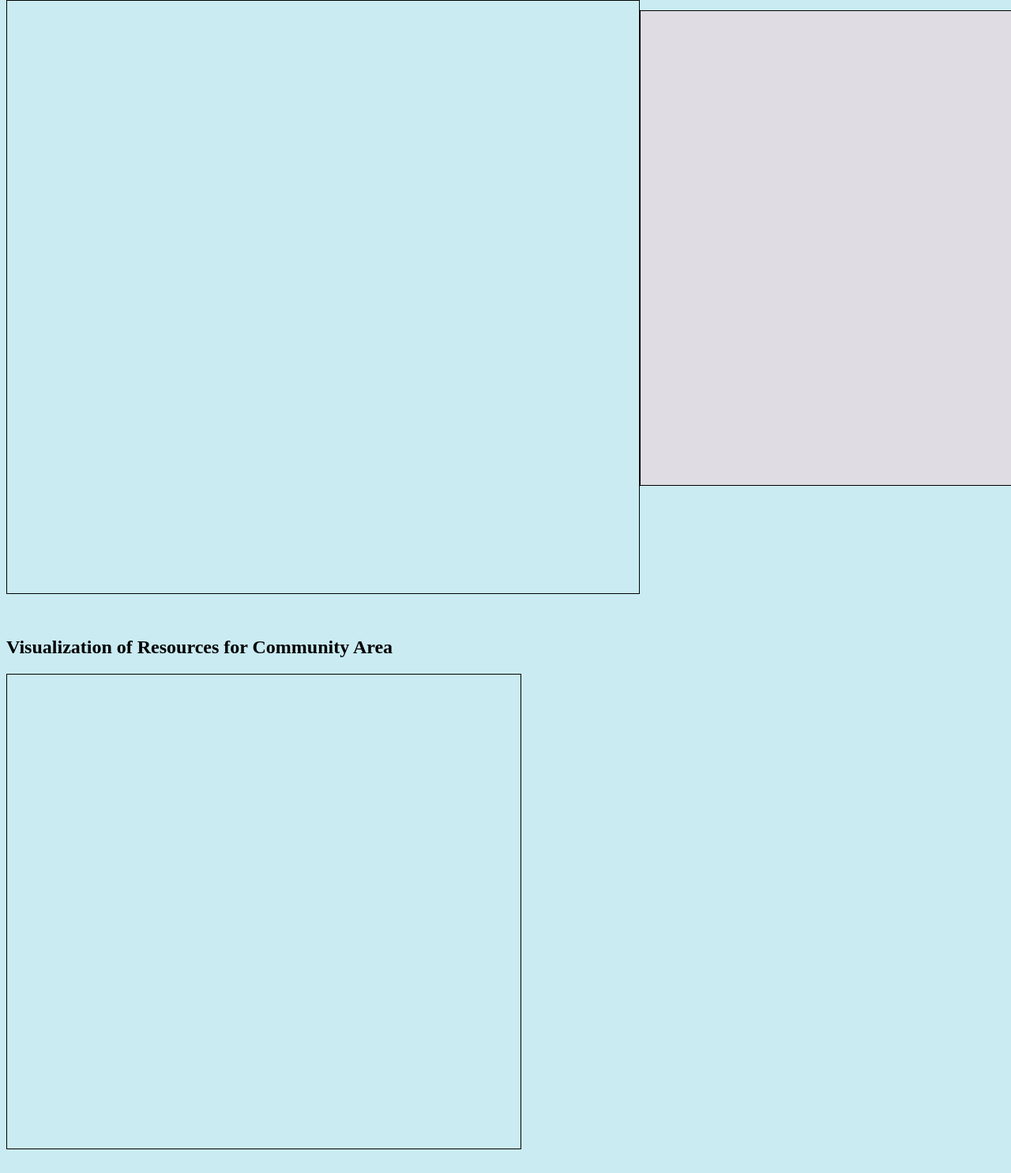
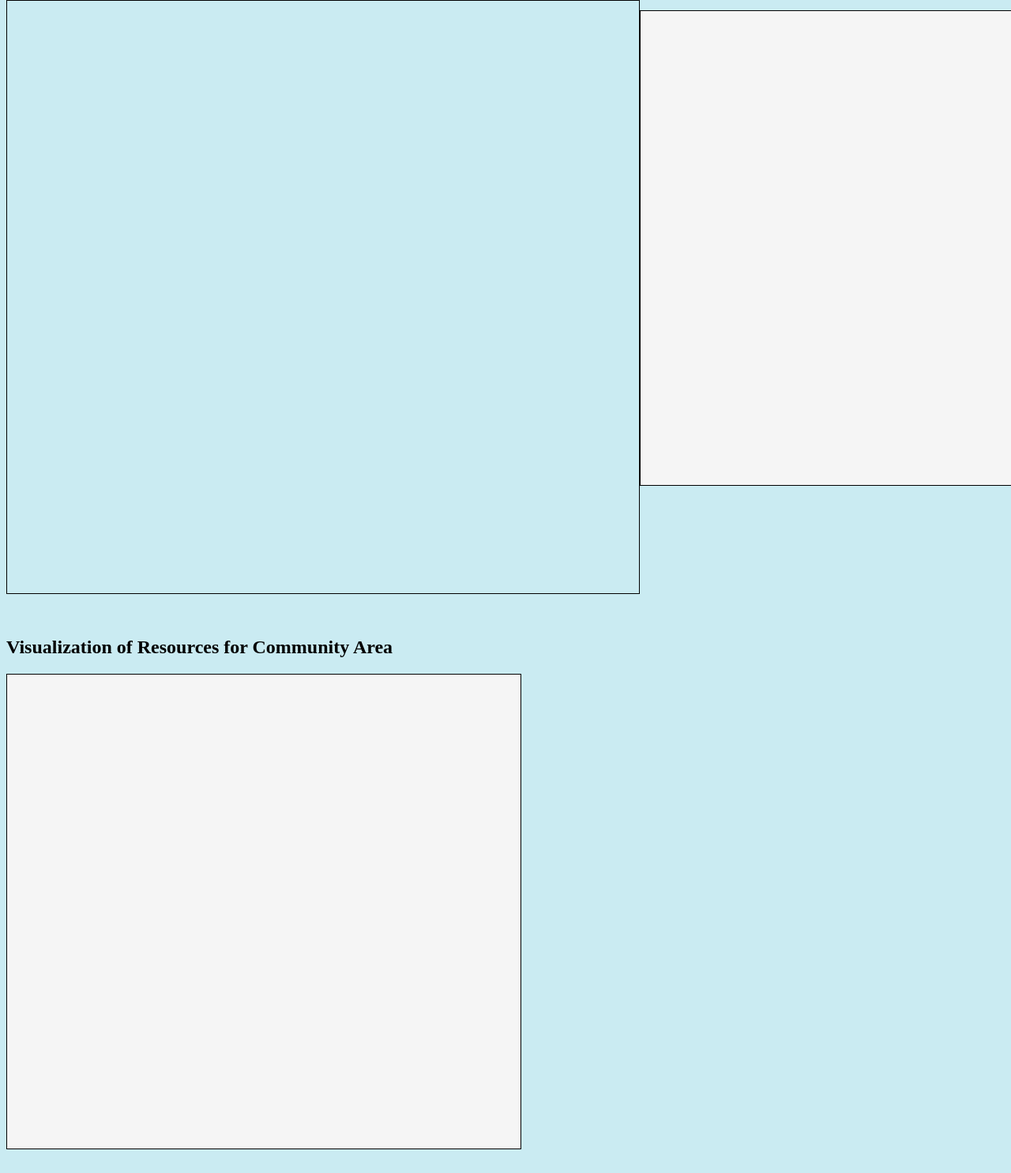
Before and after one commit to AdityaNair45/CS529-Project, a plain HTML site: page index.html in a window 1280 px wide. Shown: the part 112-1597 px from the top of the page at 79% size. Drawn offline with nearby package versions, Linux system fonts and the light colour scheme; no server answers.

Commit message:
Update index.html

```diff
--- a/index.html
+++ b/index.html
@@ -34,14 +34,14 @@
             <h2>Visualization of Population Density by Race</h2>
           <svg
             id="chicagoMap"
-            style="width: 800px; height: 750px; border: 1px solid black"
+            style="width: 800px; height: 750px; border: 1px solid black"; background-color:#F5F5F5;
           ></svg>
         </div>
         <div style="margin-top: 50px;">
            <h2>Visualization of Race for Community Area</h2>
           <svg
             id="raceVisualization"
-            style="width: 650px; height: 600px; border: 1px solid black; background-color:#DFDCE3;"
+            style="width: 650px; height: 600px; border: 1px solid black; background-color:#F5F5F5;"
           ></svg>
         </div>
       </div>
@@ -49,7 +49,7 @@
   <h2>Visualization of Resources for Community Area</h2>
           <svg
             id="resourceVisualization"
-            style="width: 650px; height: 600px; border: 1px solid black"
+            style="width: 650px; height: 600px; border: 1px solid black; background-color:#F5F5F5;"
           ></svg>
         </div>
     <!-- </div> -->
```
